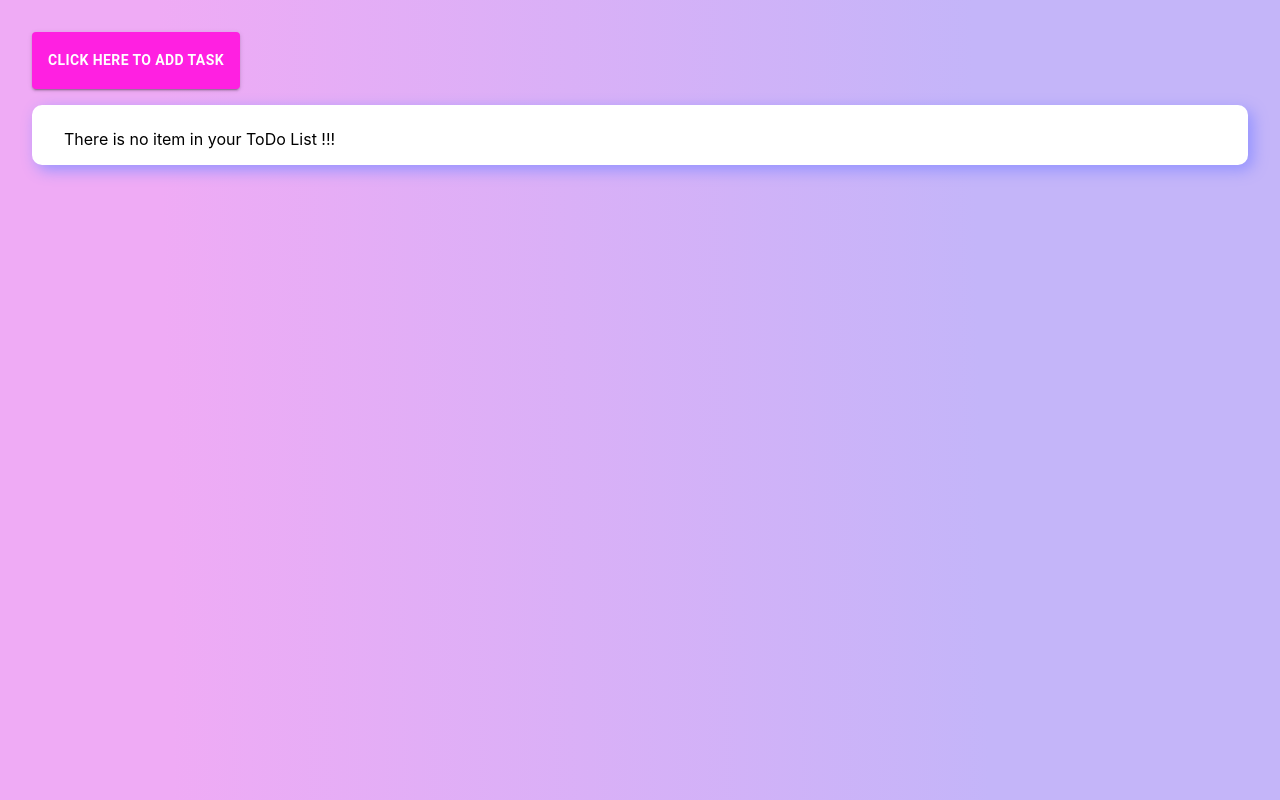
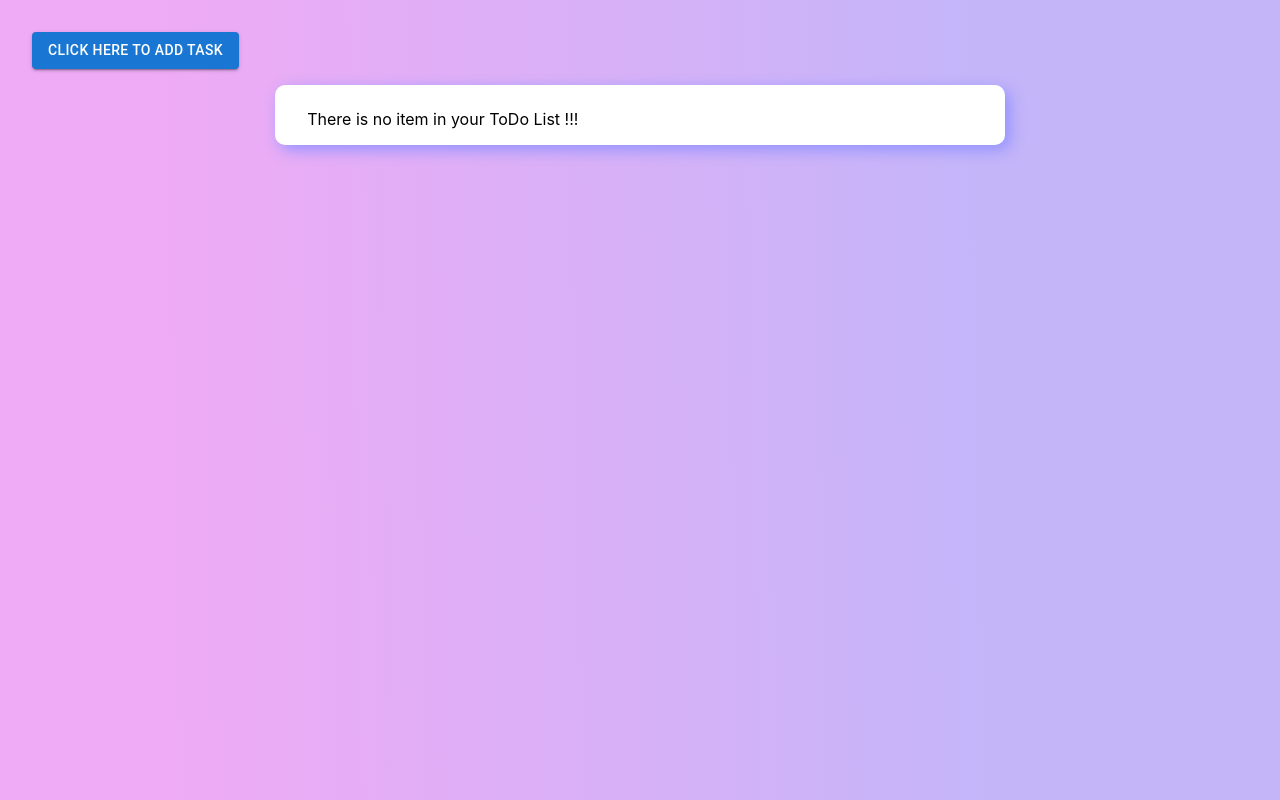
Before and after one commit to Farzaneh-Mohammadi/ToDo_NextJS, a Next.js app: page / in a window 1280 px wide. Built offline with nearby package versions, Linux system fonts and the light colour scheme.

Commit message:
change styles

```diff
--- a/components/AddTaskButton.js
+++ b/components/AddTaskButton.js
@@ -1,6 +1,7 @@
 import { Button } from "@mui/material";
 import React, { useState } from "react";
 import TodoModal from "./TodoModal";
+import styles from '../styles/Home.module.css'
 
 function AddTaskButton() {
   const [isModalOpen, setIsModalOpen] = useState(false);
@@ -8,7 +9,7 @@ function AddTaskButton() {
   return (
     <div >
       <Button
-        style= {{backgroundColor: "rgb(255, 32, 225)", color: "#fff05", fontWeight: "bold", padding: "1rem"}}
+      className={styles.addTaskBtn}
         variant="contained"
         onClick={() => setIsModalOpen(true)}
       >
--- a/styles/Home.module.css
+++ b/styles/Home.module.css
@@ -8,3 +8,21 @@
     rgb(196, 181, 249) 76.3%
   );
 }
+
+.addTaskBtn{
+  background-color: rgb(255, 32, 225);
+   color: #fff;
+    font-weight: bold;
+     padding: 1rem 3rem;
+     margin: 1rem auto;
+     display: flex;
+     justify-content: center;
+     align-items: center;
+
+}
+
+.addTaskBtn:hover{
+  background-color: rgb(184, 63, 168);
+
+
+}
--- a/styles/TodoItem.module.css
+++ b/styles/TodoItem.module.css
@@ -4,6 +4,7 @@
   margin: 1rem auto;
   border-radius: 10px;
   box-shadow: 5px 5px 15px rgb(147, 147, 255);
+  width: 60%;
 }
 
 /* .todoDetail{
@@ -27,7 +28,7 @@
 }
 
 .todoTitle{
-  color: blue;
+  color: purple;
   font-size: 18px;
   font-weight: 700;
   margin-left: 10px;
```
